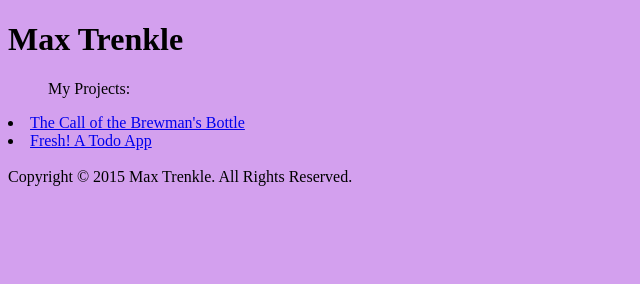
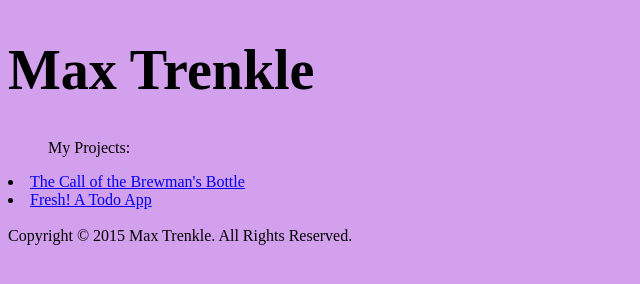
Before and after one commit to MaxTrenkle/maxtrenkle.github.io, a plain HTML site: page index.html in a window 1280 px wide. Shown: the whole page, without its empty margins (0-640 px from the left). Drawn offline with Linux system fonts and the light colour scheme.

Commit message:
Update main.css

```diff
--- a/main.css
+++ b/main.css
@@ -1,3 +1,7 @@
 body {
   background-color: #d3a0ee;
 }
+
+h1 {
+  font-size: 56px;
+}
```
